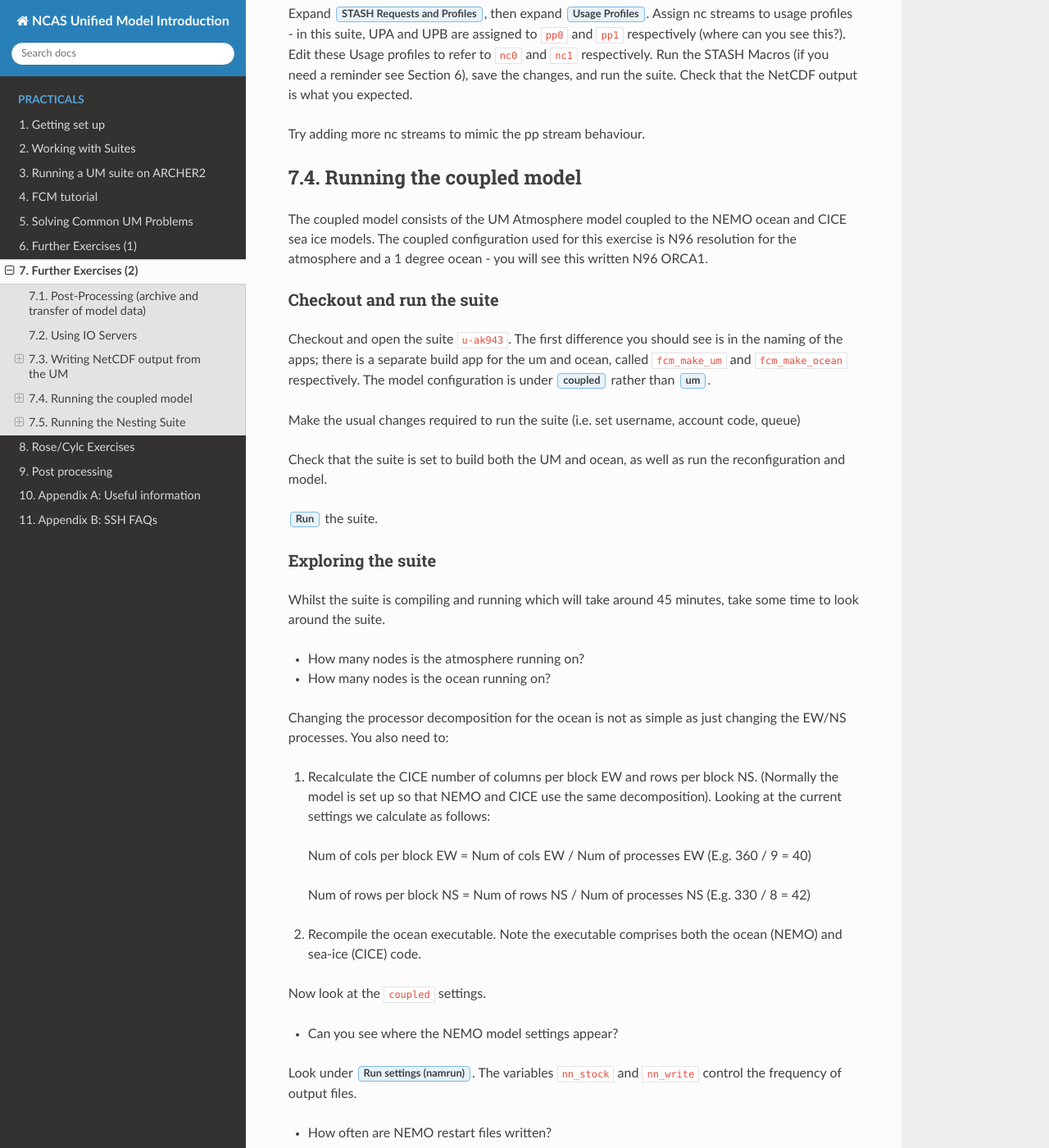
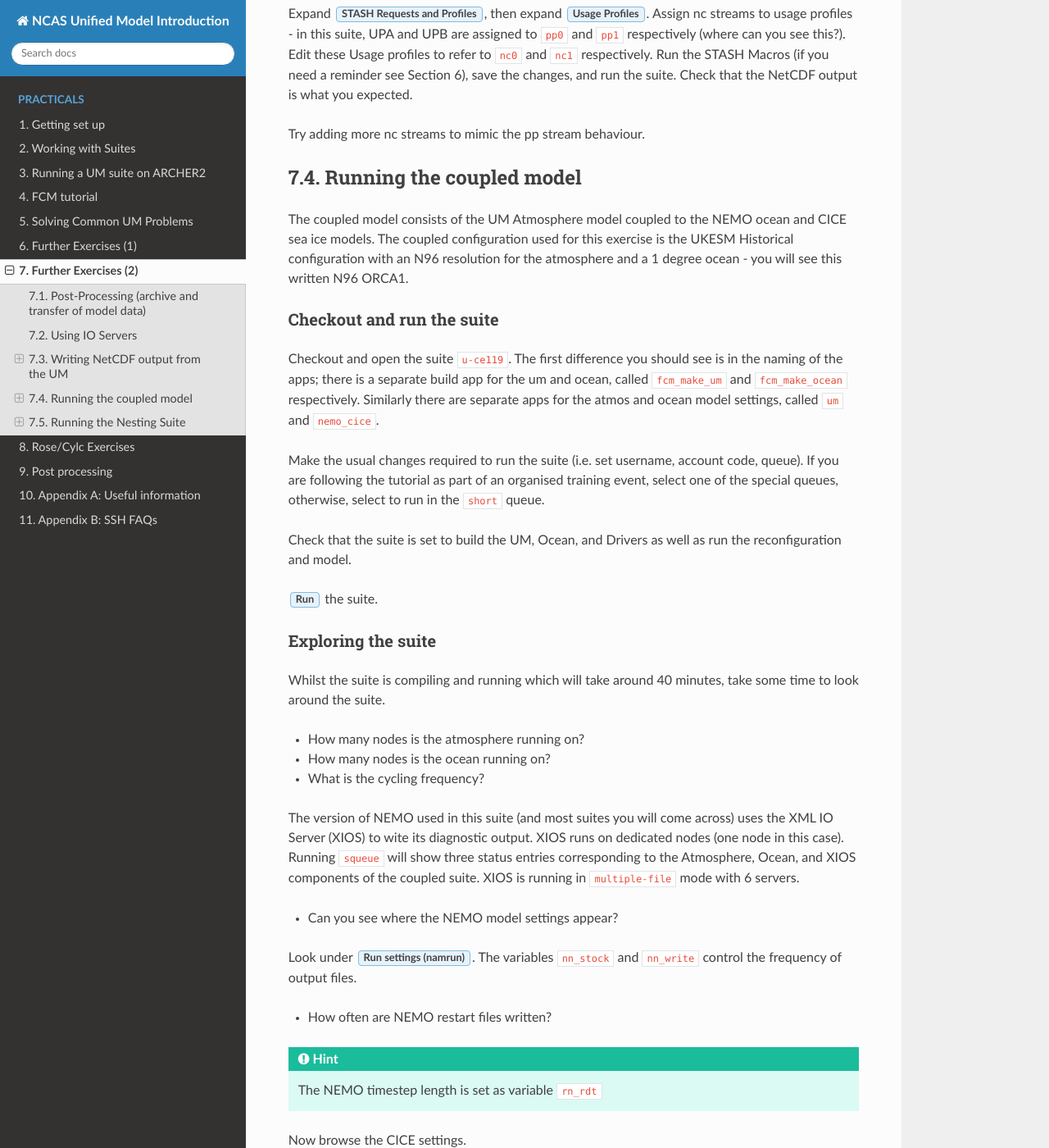
Before and after one commit to NCAS-CMS/um-training, a Sphinx documentation site: the page built from practicals/source/further-exercises-2.rst, in a window 1280 px wide and 1400 px high, scrolled down 3167 px. Shown: the whole window at 82% size. Built offline with Sphinx 7.4.7 and the Read the Docs theme 2.0.0, drawn with Linux system fonts in a browser that asks for light colours; some of the changed text lies outside the part shown.

Commit message:
Nesting suite, coupled suite and STASH updates

```diff
--- a/practicals/source/further-exercises-2.rst
+++ b/practicals/source/further-exercises-2.rst
@@ -78,39 +78,31 @@ Expand :guilabel:`STASH Requests and Profiles`, then expand :guilabel:`Usage Pro
 
 Try adding more nc streams to mimic the pp stream behaviour.
 
+
 Running the coupled model
 -------------------------
 
-The coupled model consists of the UM Atmosphere model coupled to the NEMO ocean and CICE sea ice models.  The coupled configuration used for this exercise is N96 resolution for the atmosphere and a 1 degree ocean - you will see this written N96 ORCA1.
+The coupled model consists of the UM Atmosphere model coupled to the NEMO ocean and CICE sea ice models.  The coupled configuration used for this exercise is the UKESM Historical configuration with an N96 resolution for the atmosphere and a 1 degree ocean - you will see this written N96 ORCA1.
 
 Checkout and run the suite
 ^^^^^^^^^^^^^^^^^^^^^^^^^^
-Checkout and open the suite ``u-ak943``.  The first difference you should see is in the naming of the apps; there is a separate build app for the um and ocean, called ``fcm_make_um`` and ``fcm_make_ocean`` respectively. The model configuration is under :guilabel:`coupled` rather than :guilabel:`um`.
+Checkout and open the suite ``u-ce119``.  The first difference you should see is in the naming of the apps; there is a separate build app for the um and ocean, called ``fcm_make_um`` and ``fcm_make_ocean`` respectively. Similarly there are separate apps for the atmos and ocean model settings, called ``um`` and ``nemo_cice``.
 
-Make the usual changes required to run the suite (i.e. set username, account code, queue)
+Make the usual changes required to run the suite (i.e. set username, account code, queue). If you are following the tutorial as part of an organised training event, select one of the special queues, otherwise, select to run in the ``short`` queue.
 
-Check that the suite is set to build both the UM and ocean, as well as run the reconfiguration and model.
+Check that the suite is set to build the UM, Ocean, and Drivers as well as run the reconfiguration and model.
 
 :guilabel:`Run` the suite.
 
 Exploring the suite
 ^^^^^^^^^^^^^^^^^^^
-Whilst the suite is compiling and running which will take around 45 minutes, take some time to look around the suite.
+Whilst the suite is compiling and running which will take around 40 minutes, take some time to look around the suite.
 
 * How many nodes is the atmosphere running on?
 * How many nodes is the ocean running on?
+* What is the cycling frequency?
 
-Changing the processor decomposition for the ocean is not as simple as just changing the EW/NS processes.  You also need to:
-
-1. Recalculate the CICE number of columns per block EW and rows per block NS. (Normally the model is set up so that NEMO and CICE use the same decomposition). Looking at the current settings we calculate as follows:
-
-  Num of cols per block EW = Num of cols EW / Num of processes EW (E.g. 360 / 9 = 40)
-
-  Num of rows per block NS = Num of rows NS / Num of processes NS (E.g. 330 / 8 = 42)
-
-2. Recompile the ocean executable. Note the executable comprises both the ocean (NEMO) and sea-ice (CICE) code.
-
-Now look at the ``coupled`` settings.
+The version of NEMO used in this suite (and most suites you will come across) uses the XML IO Server (XIOS) to wite its diagnostic output. XIOS runs on dedicated nodes (one node in this case). Running ``squeue`` will show three status entries corresponding to the Atmosphere, Ocean, and XIOS components of the coupled suite. XIOS is running in ``multiple-file`` mode with 6 servers.
 
 * Can you see where the NEMO model settings appear?
 
@@ -124,10 +116,11 @@ Now browse the CICE settings.
 
 * Can you find what the CICE restart frequency is set to?
 
-NEMO and CICE are developed separately from the UM, and you should have seen that they work in very different ways. See the websites for documentation:
+NEMO, CICE and XIOS are developed separately from the UM, and you should have seen that they work in very different ways. See the following websites for documentation:
 
 * http://oceans11.lanl.gov/trac/CICE
 * http://www.nemo-ocean.eu/
+* https://forge.ipsl.jussieu.fr/ioserver
 
 Output files
 ^^^^^^^^^^^^
@@ -153,37 +146,35 @@ Restart files go to the subdirectories ``NEMOhist`` and ``CICEhist`` in the stan
 
 Diagnostic files are left in the ``~/cylc-run/<suitename>/work/<cycle>/coupled/`` directory.
 
-CICE files start with ``<suitename>i``. Once your suite has run you should see the following CICE file: ::
+CICE files start with ``<suitename>i``. Once your suite has run you should see the following CICE file (and more): ::
 
-  archer$ ls ak943i*
-  ak943i.10d.1978-09-10.nc
+  archer$ ls ce119i*
+  ce119i.10d.1850-01-10.nc
 
 NEMO diagnostic files are named ``<suitename>o*grid_[TUVW]*``. To see what files are produced, run: ::
 
-  archer$ ls ak943o*grid*
+  archer$ ls ce119o*grid*
 
-In this case each processor writes to a separate file. To concatenate these into a global file use the ``rebuild_nemo`` tool, e.g.: ::
+In this case each XIOS IO server writes to a separate file. To concatenate these into a global file use the ``rebuild_nemo`` tool, e.g.: ::
 
-  archer$ rebuild_nemo ak943o_10d_19780901_19780910_grid_W_19780901-19780910 72
-
-Higher resolution NEMO suites may use the XIOS IO server. In this case, global files may be written directly, or each server process may write its own file.
+  archer$ rebuild_nemo rebuild_nemo ce119o_1m_18500101_18500330_grid_T_185001-185001 6
 
 .. note:: The coupled atmos-ocean model setup is complex so we recommend you find a suite already setup for your needs.  If you find you do need to modify a coupled suite setup please contact NCAS-CMS for advice.
 
 Running the Nesting Suite
 -------------------------
 
-The Nesting Suite drives a series of nested limited area models (LAM)
-from a global model.  It allows the user to specify the domains and it
-then automatically creates the required ancillary files and lateral
-boundary condition files.
+The Nesting Suite drives a series of nested limited area models (LAM) from a global model.  It allows the user to specify the domains and it then automatically creates the required ancillary files and lateral boundary condition files.
 
 Checkout and run the suite
 ^^^^^^^^^^^^^^^^^^^^^^^^^^
-Checkout and open the suite ``u-ba621``. There are a number of tasks for creating ancillary files (``ancil_*`` and ``ants_*``).  The global model set up is in :guilabel:`glm_um` and the LAMs are in :guilabel:`um`.  The task ``um-createbc`` creates the lateral boundary condition files.
+Checkout and open the suite ``u-ce122``.  There are a number of tasks for creating ancillary files (``ancil_*`` and ``ants_*``).  The global model set up is in :guilabel:`glm_um` and the LAMs are in :guilabel:`um`.  The task ``um-createbc`` creates the lateral boundary condition files.
 
-Under :guilabel:`suite conf --> jinja2:suite.rc` are the main panels for controlling the Nesting Suite. Make the usual changes required to run the suite (i.e. set username, account code, queue). The training nesting suite has pre-built executables so you don't have to spend
-time building it.  :guilabel:`Run` the suite.
+Under :guilabel:`suite conf --> jinja2:suite.rc` are the main panels for controlling the Nesting Suite. Make the usual changes required to run the suite (i.e. set username, account code, queue).
+
+If following the tutorial as part of an organised training event, select one of the special queues, otherwise, select the ``short`` queue.
+
+:guilabel:`Run` the suite.
 
 This particular suite has a global model and one limited area model. It should complete in about 45 - 60 minutes.
 
@@ -197,7 +188,7 @@ A useful way to get this information is to use Google Maps.  Find the place you
 
  * Can you find out where the first LAM is located?
 
-.. hint:: Look at the orography file output during the ancillary creation.
+ .. hint:: Look at the orography file output during the ancillary creation.
 
 The :guilabel:`resolution 1` set up panel specifies the grid and the run length.
 
@@ -227,6 +218,4 @@ The output for the first LAM is in ``share/cycle/<cycle time>/Regn1/resn_1/RA1M/
 
 Further Information
 ^^^^^^^^^^^^^^^^^^^
-This has been a very brief overview of the functionality of the Nesting Suite. The Nesting Suite is developed and maintained by Stuart
-Webster at the Met Office.  He has a web page all about the Nesting Suite at https://code.metoffice.gov.uk/trac/rmed/wiki/suites/nesting.
-This includes a more detailed tutorial.
+This has been a very brief overview of the functionality of the Nesting Suite. The Nesting Suite is developed and maintained by Stuart Webster at the Met Office.  He has a web page all about the Nesting Suite at https://code.metoffice.gov.uk/trac/rmed/wiki/suites/nesting. This includes a more detailed tutorial.
```
Also changed, not shown: practicals/source/further-exercises-1.rst (+13 -13 lines), practicals/source/solving-problems.rst (+9 -10 lines).
